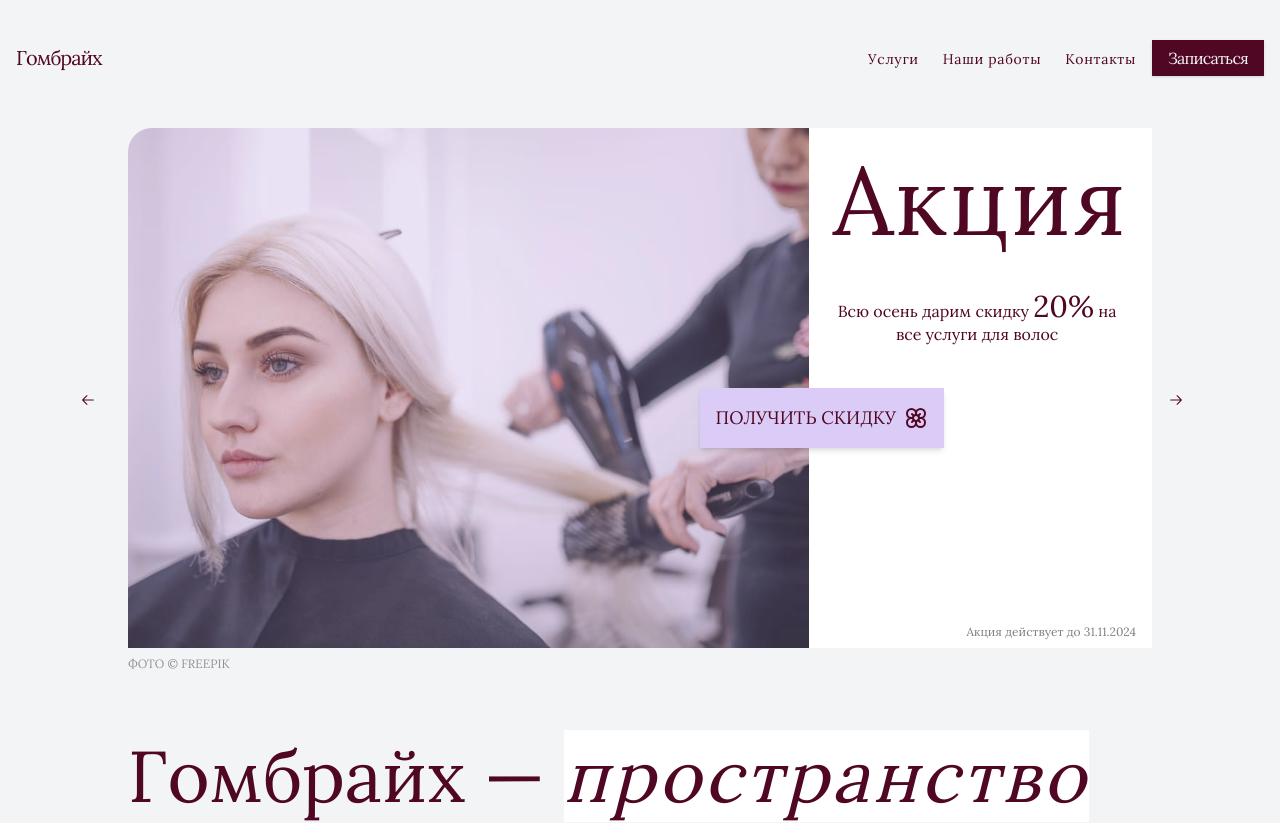
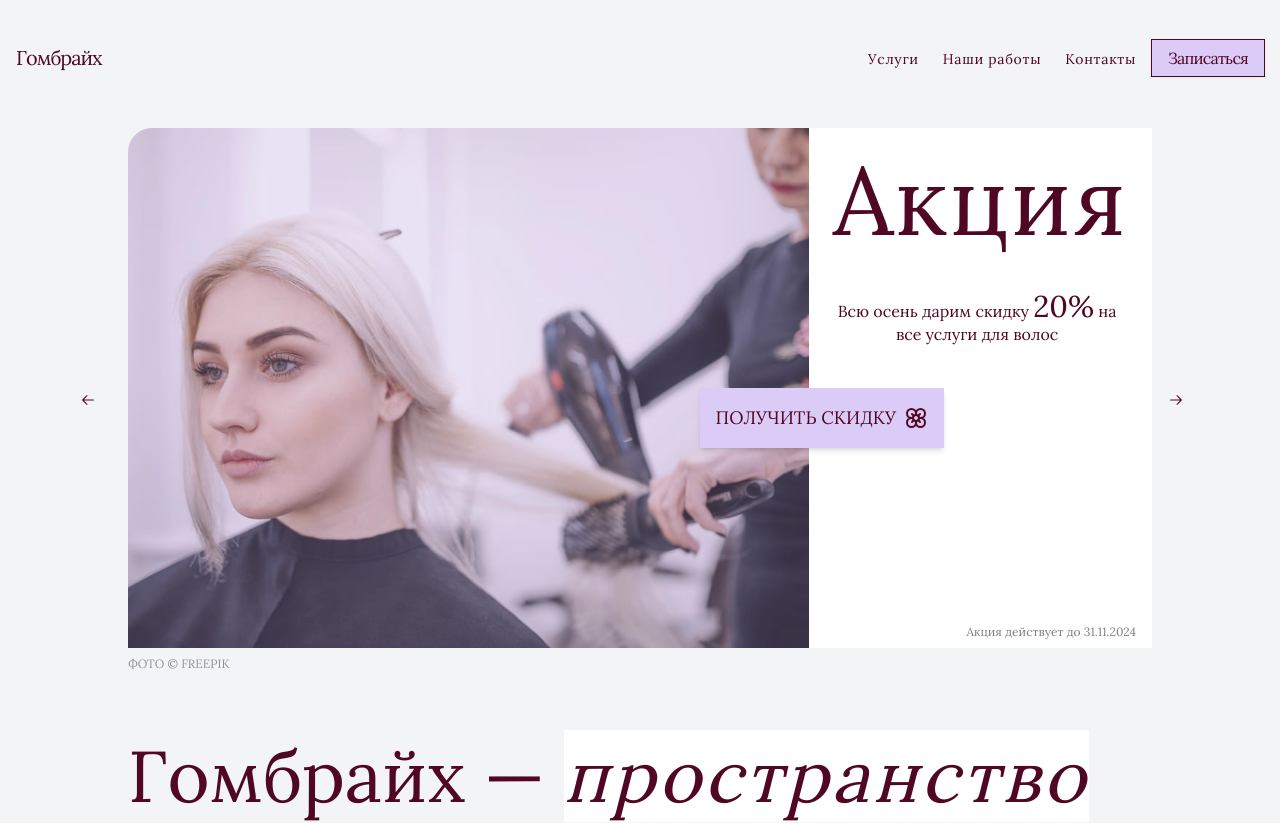
Before and after one commit to silverarrowz/nextjs-beauty-salon, a Next.js app: page / in a window 1280 px wide. Shown: the top 823 px of the page. Built offline with nearby package versions, Linux system fonts and the light colour scheme; no server answers; the database is empty.

Commit message:
button color

```diff
--- a/src/app/admin/components/Header.tsx
+++ b/src/app/admin/components/Header.tsx
@@ -38,7 +38,10 @@ const Header = ({ user }: HeaderProps) => {
       <div className="flex justify-between sm:w-[35%] w-full">
         <MobileNav />
         <div className="flex items-center gap-4">
-          <TbDoorExit className="sm:hidden" onClick={signOut} size={20} />
+          <button onClick={signOut}>
+            <TbDoorExit className="sm:hidden" size={20} />
+          </button>
+
           <Link href={"/"}>
             <FaHome className="sm:hidden" size={20} />
           </Link>
--- a/src/app/login/components/TestCredentials.tsx
+++ b/src/app/login/components/TestCredentials.tsx
@@ -35,7 +35,7 @@ const TestCredentials = () => {
             className="p-2 shadow-sm mr-2"
             type="text"
             id="login"
-            value={"demo-admin@test.com"}
+            value={login}
             readOnly
           />
 
@@ -70,7 +70,7 @@ const TestCredentials = () => {
             className="p-2 shadow-sm mr-2"
             type="text"
             id="password"
-            value={"1234abcd"}
+            value={password}
             readOnly
           />
           <p
--- a/src/components/HeaderButton.tsx
+++ b/src/components/HeaderButton.tsx
@@ -7,8 +7,8 @@ const HeaderButton = () => {
       href="#form"
       className={cn(
         buttonVariants(),
-        `tracking-tighter bg-pink-950 text-zinc-100 hover:bg-transparent
-         hover:text-pink-950 hover:outline outline-1 outline-pink-950
+        `tracking-tighter bg-button-light text-pink-950 hover:bg-transparent
+        outline outline-1 outline-pink-950
           text-base rounded-none flex items-center`
       )}
     >
--- a/src/components/IntroSection.tsx
+++ b/src/components/IntroSection.tsx
@@ -33,7 +33,7 @@ const IntroSection = () => {
         </p>
 
         <a
-          href="#"
+          href="#form"
           className="bg-button hover:bg-button/30 hover:italic transition tracking-wider"
         >
           Выбрать услугу &rarr;
```
